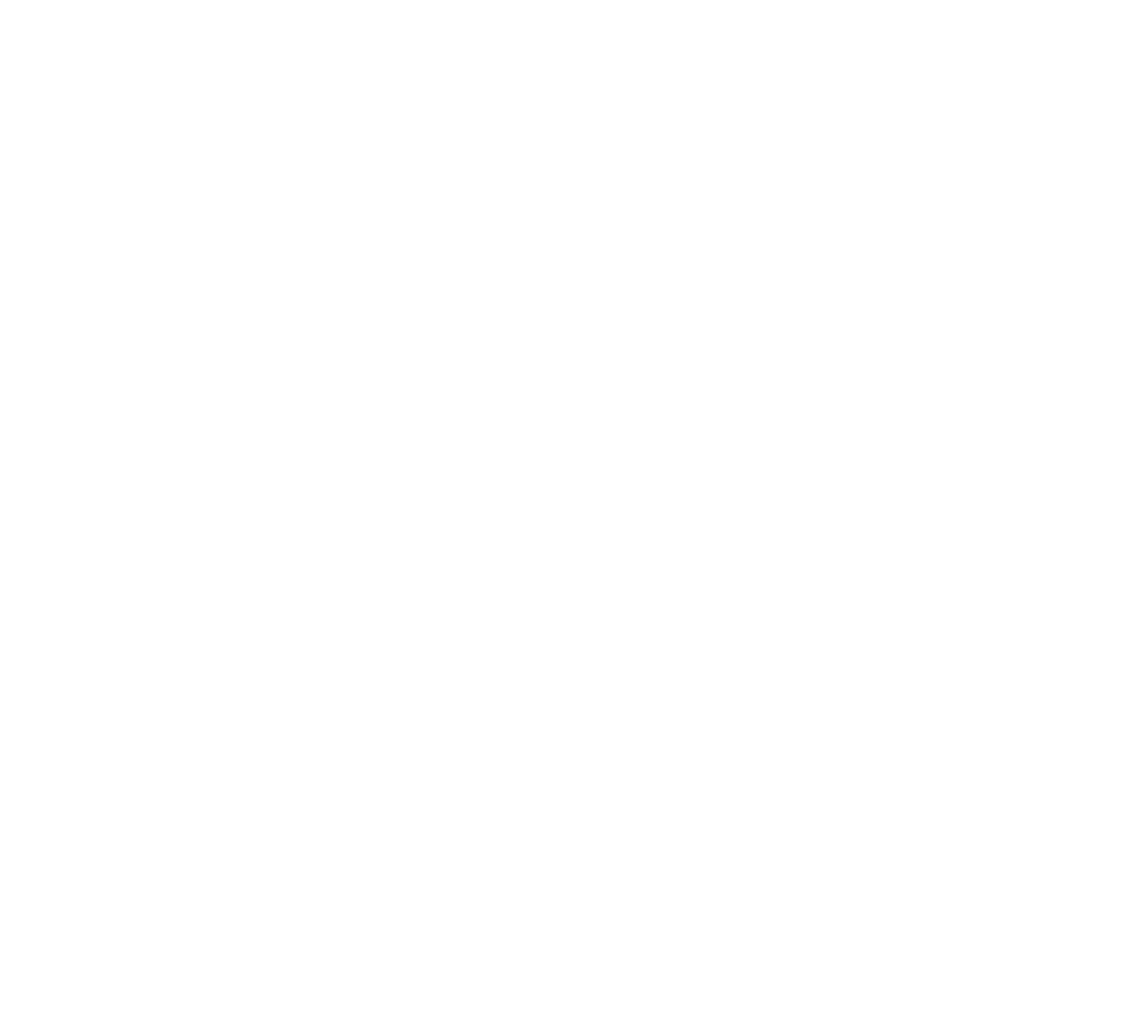
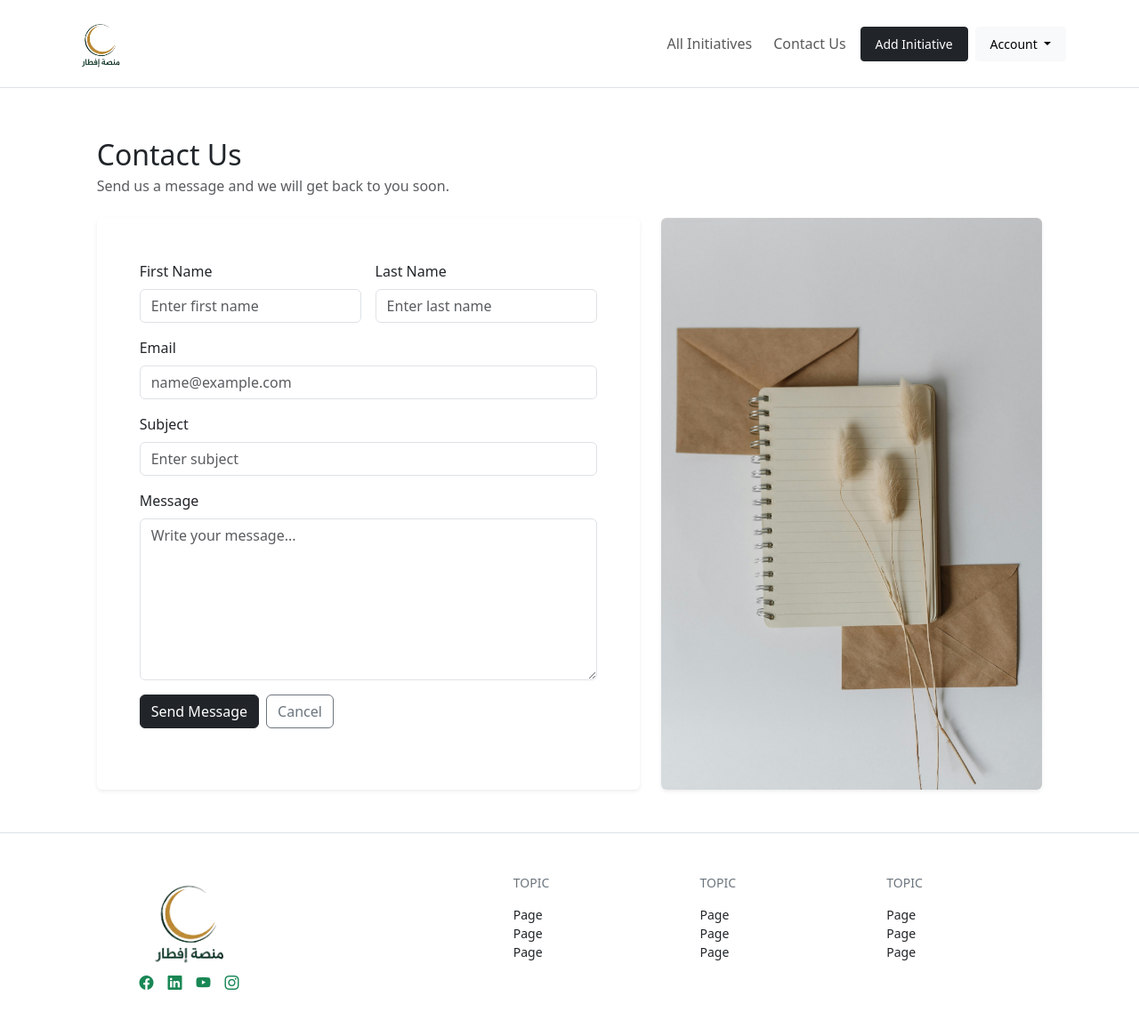
Before and after one commit to FadhelAlmalki/iftar-platform, a Django app: page /contact/ in a window 1280 px wide. Before the commit the page is empty. Shown: the whole page at 89% size. Before the commit the page ends 800 px from the top, so only its background shows below. Run offline with Django 5.2, Linux system fonts and the light colour scheme.

Commit message:
Added contact form and functionality

```diff
--- a/IftarPlatform/main/templates/main/contact.html
+++ b/IftarPlatform/main/templates/main/contact.html
@@ -0,0 +1,67 @@
+{% extends 'main/base.html' %}
+{% load static %}
+
+{% block title %}Contact - Iftar Platform{% endblock %}
+
+{% block content %}
+<section class="py-5">
+	<div class="row justify-content-center">
+		<div class="col-12 col-xl-10">
+			<div class="d-flex flex-wrap justify-content-between align-items-center gap-2 mb-4">
+				<div>
+					<h1 class="h2 mb-1">Contact Us</h1>
+					<p class="text-muted mb-0">Send us a message and we will get back to you soon.</p>
+				</div>
+			</div>
+
+			<div class="row g-4 align-items-stretch">
+				<div class="col-12 col-lg-7">
+					<div class="card border-0 shadow-sm h-100">
+						<div class="card-body p-4 p-md-5">
+							<form method="post" action="{% url 'main:contact_view' %}" class="row g-3">
+								{% csrf_token %}
+
+								<div class="col-12 col-md-6">
+									<label for="first_name" class="form-label">First Name</label>
+									<input type="text" class="form-control" id="first_name" name="first_name" placeholder="Enter first name" required>
+								</div>
+
+								<div class="col-12 col-md-6">
+									<label for="last_name" class="form-label">Last Name</label>
+									<input type="text" class="form-control" id="last_name" name="last_name" placeholder="Enter last name" required>
+								</div>
+
+								<div class="col-12">
+									<label for="email" class="form-label">Email</label>
+									<input type="email" class="form-control" id="email" name="email" placeholder="name@example.com" required>
+								</div>
+
+                                <div class="col-12">
+									<label for="subject" class="form-label">Subject</label>
+									<input type="text" class="form-control" id="subject" name="subject" placeholder="Enter subject" required>
+								</div>
+
+								<div class="col-12">
+									<label for="message" class="form-label">Message</label>
+									<textarea class="form-control" id="message" name="message" rows="7" placeholder="Write your message..." required></textarea>
+								</div>
+
+								<div class="col-12 d-flex gap-2">
+									<button type="submit" class="btn btn-dark">Send Message</button>
+									<a href="{% url 'main:home_view' %}" class="btn btn-outline-secondary">Cancel</a>
+								</div>
+							</form>
+						</div>
+					</div>
+				</div>
+
+				<div class="col-12 col-lg-5">
+					<div class="card border-0 shadow-sm h-100 overflow-hidden">
+						<img src="{% static 'images/contact_image.jpg' %}" alt="Contact us" class="img-fluid h-100" style="min-height: 320px; object-fit: cover;">
+					</div>
+				</div>
+			</div>
+		</div>
+	</div>
+</section>
+{% endblock %}
--- a/IftarPlatform/main/templates/main/message.html
+++ b/IftarPlatform/main/templates/main/message.html
@@ -1,10 +1,10 @@
+<div class="container mb-2">
     {% if messages %}
-<div class="mb-3">
         {% for message in messages %}
         <div class="alert {{ message.tags|default:'alert-info' }} alert-dismissible fade show" role="alert">
             {{ message }}
             <button type="button" class="btn-close" data-bs-dismiss="alert" aria-label="Close"></button>
         </div>
         {% endfor %}
+    {% endif %}
 </div>
-{% endif %}
```
Also changed, not shown: IftarPlatform/main/static/images/contact_image.jpg (added). Lines whose indentation alone changed are shown as unchanged.
